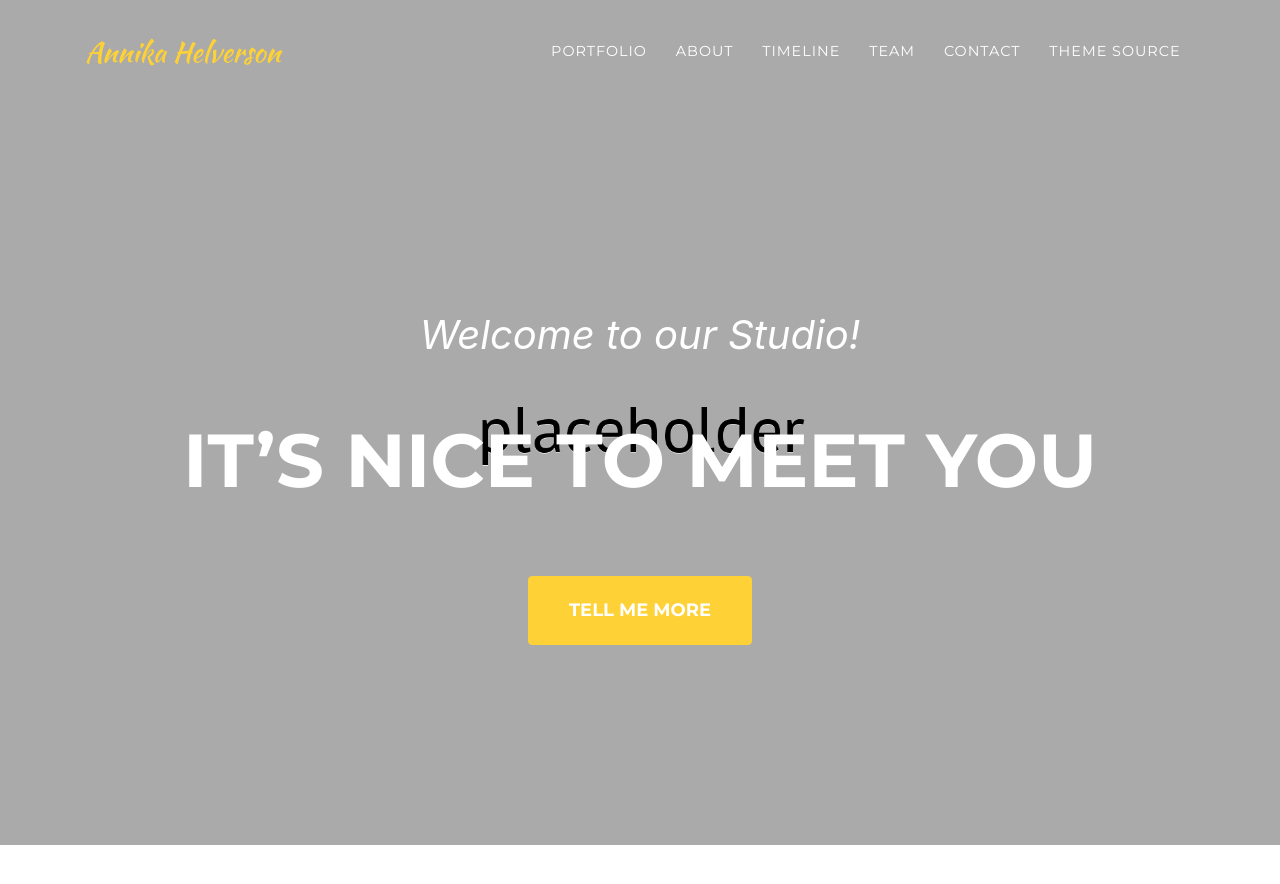
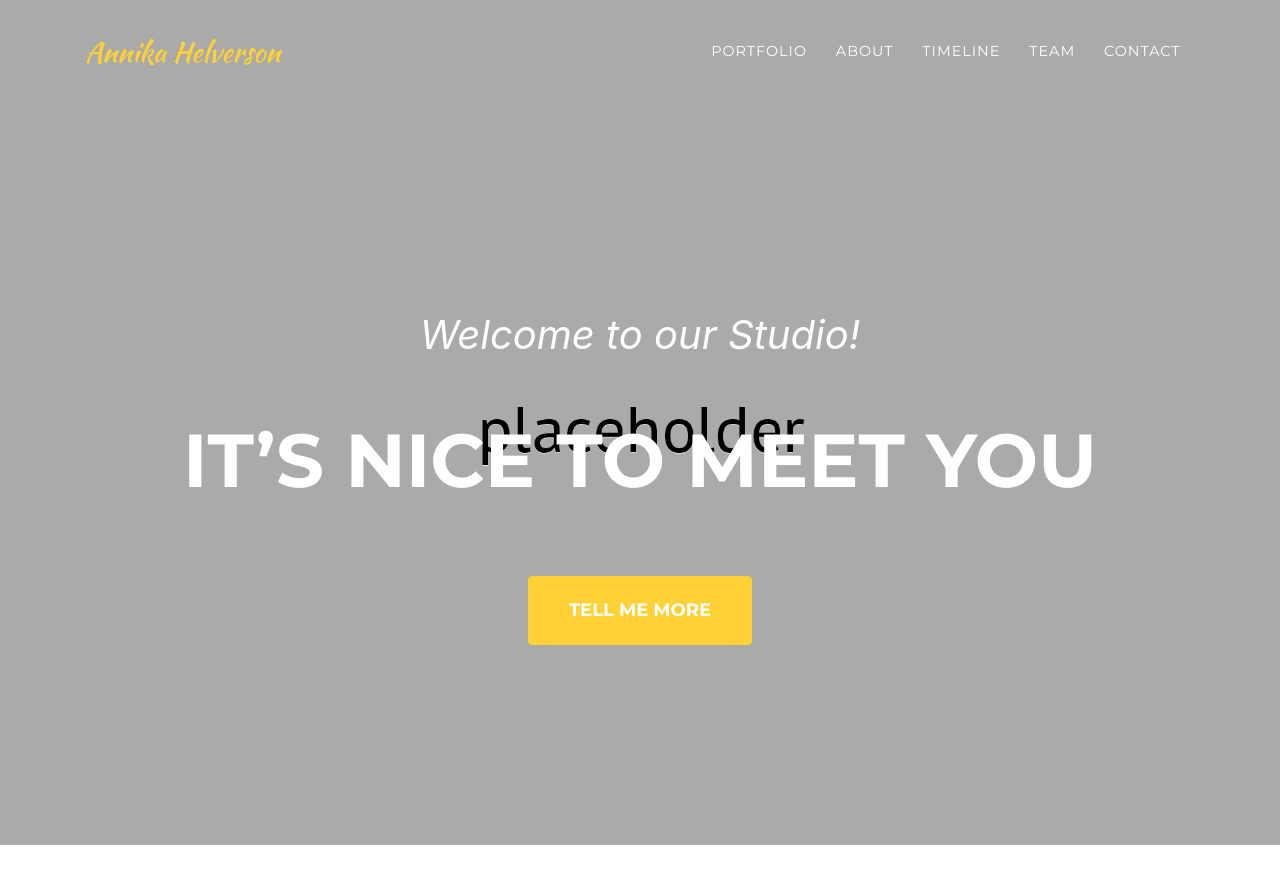
Before and after one commit to ahelv/ahelv.github.io, a Jekyll site: the page built from index.md, in a window 1280 px wide and 900 px high. Shown: the top 884 px of the window. Built offline with Jekyll 4.4.1, drawn with Linux system fonts in a browser that asks for light colours; some web fonts are replaced.

Commit message:
delete source tab

```diff
--- a/_data/navigation.yml
+++ b/_data/navigation.yml
@@ -21,8 +21,6 @@ en: &DEFAULT_EN
       section: team
     - title: "Contact"
       section: contact
-    - title: "Theme Source"
-      url: https://github.com/raviriley/agency-jekyll-theme/
 en-US:
   <<: *DEFAULT_EN
 en-CA:
@@ -46,8 +44,6 @@ es: &DEFAULT_ES
       section: equipo
     - title: "Contáctenos"
       section: contacto
-    - title: "Fuente de la plantilla"
-      url: https://github.com/raviriley/agency-jekyll-theme/
 es-ES:
   <<: *DEFAULT_ES
 es-CO:
@@ -67,7 +63,5 @@ de: &DEFAULT_DE
       section: Team
     - title: "Kontakt"
       section: Kontakt
-    - title: "Quellcode des Themas"
-      url: https://github.com/raviriley/agency-jekyll-theme/
 de-DE:
   <<: *DEFAULT_DE
```
